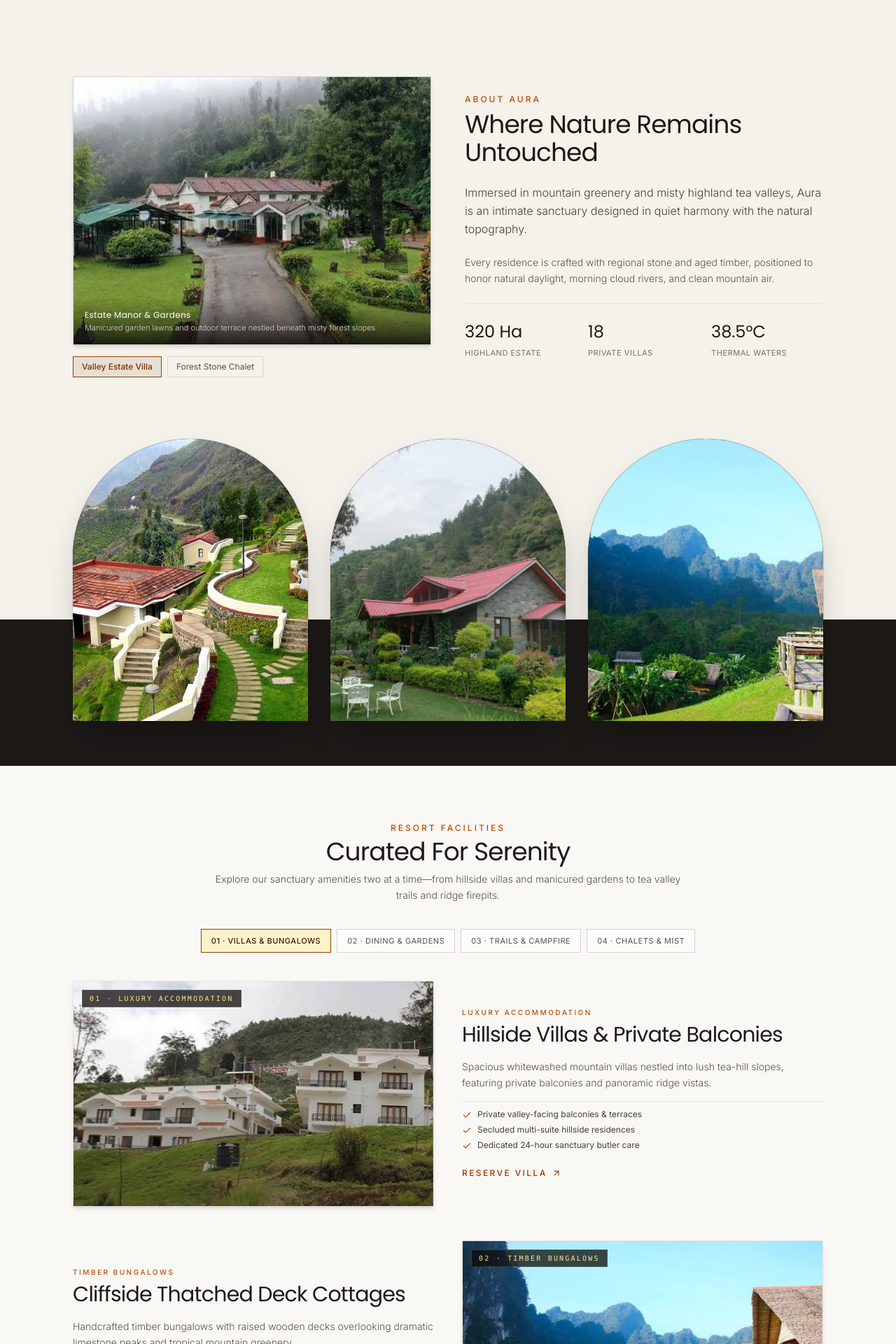
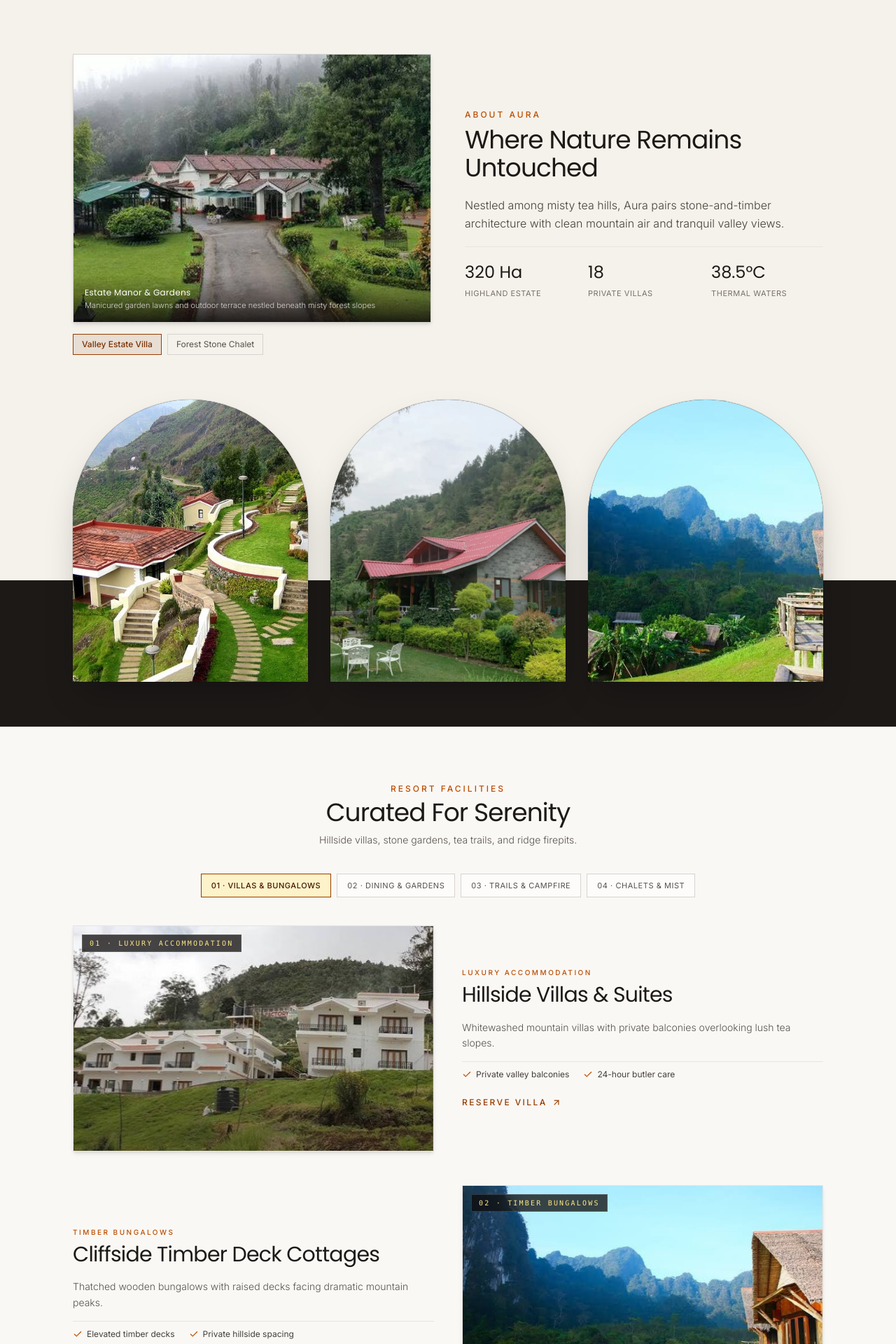
Before and after one commit to Rishanthi2004/resortttt, a React (Vite) app: page / in a window 1280 px wide. Shown: the part 740-2660 px from the top of the page at 70% size. Built offline with nearby package versions, Linux system fonts and the light colour scheme.

Commit message:
chore: minimize copy and spacing across sections

```diff
--- a/src/components/AboutUs.tsx
+++ b/src/components/AboutUs.tsx
@@ -50,8 +50,8 @@ export const AboutUs: React.FC = () => {
   ];
 
   return (
-    <section id="about" className="pt-20 md:pt-28 bg-[#F5F2EB] dark:bg-stone-900/60 border-t border-stone-200 dark:border-stone-800/80 transition-colors overflow-hidden">
-      <div className="max-w-6xl mx-auto px-6 md:px-10 pb-14 md:pb-20">
+    <section id="about" className="pt-14 md:pt-20 bg-[#F5F2EB] dark:bg-stone-900/60 border-t border-stone-200 dark:border-stone-800/80 transition-colors overflow-hidden">
+      <div className="max-w-6xl mx-auto px-6 md:px-10 pb-10 md:pb-14">
         <div className="grid grid-cols-1 lg:grid-cols-12 gap-12 items-center">
           {/* Real Photographic Showcase with Editorial Left Glide & Crossfade Switcher */}
           <motion.div
@@ -130,7 +130,7 @@ export const AboutUs: React.FC = () => {
           </motion.div>
 
           {/* Simple, Minimalist Narrative with Staggered Editorial Reveal */}
-          <div className="lg:col-span-6 space-y-6">
+          <div className="lg:col-span-6 space-y-5">
             <motion.div
               initial={shouldReduceMotion ? { opacity: 0 } : { opacity: 0, x: 32 }}
               animate={
@@ -170,30 +170,11 @@ export const AboutUs: React.FC = () => {
               }}
               className="text-sm md:text-base text-stone-700 dark:text-stone-300 font-light leading-relaxed"
             >
-              Immersed in mountain greenery and misty highland tea valleys, Aura is an intimate sanctuary designed in quiet harmony with the natural topography.
-            </motion.p>
-
-            <motion.p
-              initial={shouldReduceMotion ? { opacity: 0 } : { opacity: 0, x: 28 }}
-              animate={
-                isVisible
-                  ? { opacity: 1, x: 0 }
-                  : shouldReduceMotion
-                    ? { opacity: 0 }
-                    : { opacity: 0, x: 20 }
-              }
-              transition={{
-                duration: shouldReduceMotion ? 0.25 : 0.7,
-                delay: isVisible && !shouldReduceMotion ? 0.3 : 0,
-                ease: LUXURY_EASE,
-              }}
-              className="text-xs md:text-sm text-stone-600 dark:text-stone-400 font-light leading-relaxed"
-            >
-              Every residence is crafted with regional stone and aged timber, positioned to honor natural daylight, morning cloud rivers, and clean mountain air.
+              Nestled among misty tea hills, Aura pairs stone-and-timber architecture with clean mountain air and tranquil valley views.
             </motion.p>
 
             {/* 3 Simple Minimalist Metrics */}
-            <div className="grid grid-cols-3 gap-4 pt-6 border-t border-stone-200 dark:border-stone-800">
+            <div className="grid grid-cols-3 gap-4 pt-5 border-t border-stone-200 dark:border-stone-800">
               {metrics.map((metric, idx) => (
                 <motion.div
                   key={metric.label}
--- a/src/components/Facilities.tsx
+++ b/src/components/Facilities.tsx
@@ -32,121 +32,81 @@ const FACILITIES_LIST: FacilityItem[] = [
   {
     number: '01',
     category: 'Luxury Accommodation',
-    title: 'Hillside Villas & Private Balconies',
-    description:
-      'Spacious whitewashed mountain villas nestled into lush tea-hill slopes, featuring private balconies and panoramic ridge vistas.',
+    title: 'Hillside Villas & Suites',
+    description: 'Whitewashed mountain villas with private balconies overlooking lush tea slopes.',
     image: RESORT_DATA.userImages.hillsideTwinVillas,
     imageAlt: 'White hillside resort villas with terracotta roof accents nestled on green tea slopes',
-    highlights: [
-      'Private valley-facing balconies & terraces',
-      'Secluded multi-suite hillside residences',
-      'Dedicated 24-hour sanctuary butler care',
-    ],
+    highlights: ['Private valley balconies', '24-hour butler care'],
     actionLabel: 'Reserve Villa',
   },
   {
     number: '02',
     category: 'Timber Bungalows',
-    title: 'Cliffside Thatched Deck Cottages',
-    description:
-      'Handcrafted timber bungalows with raised wooden decks overlooking dramatic limestone peaks and tropical mountain greenery.',
+    title: 'Cliffside Timber Deck Cottages',
+    description: 'Thatched wooden bungalows with raised decks facing dramatic mountain peaks.',
     image: RESORT_DATA.userImages.cliffTimberBungalow,
     imageAlt: 'Thatched timber bungalow with wooden balcony deck overlooking emerald mountain cliffs',
-    highlights: [
-      'Elevated timber decks with mountain views',
-      'Natural thatched roofs & warm wood interiors',
-      'Quiet hillside spacing for total privacy',
-    ],
+    highlights: ['Elevated timber decks', 'Private hillside spacing'],
     actionLabel: 'Explore Bungalow',
   },
   {
     number: '03',
     category: 'Dining & 24/7 Care',
-    title: 'Estate Manor, Café Terrace & Concierge',
-    description:
-      'Dine beneath shaded outdoor terrace umbrellas at our main colonial manor while our 24/7 concierge coordinates every request.',
+    title: 'Estate Manor & Concierge',
+    description: 'Outdoor café terrace dining at our main manor with 24/7 guest assistance.',
     image: RESORT_DATA.userImages.colonialManorEstate,
     imageAlt: 'Colonial resort manor with manicured green lawns, outdoor café terrace, and misty forest backdrop',
-    highlights: [
-      'All-day dining & tea at the manor terrace',
-      '24/7 private concierge & guest assistance',
-      'Chauffeured estate transport & arrival support',
-    ],
+    highlights: ['All-day terrace dining', '24/7 private concierge'],
     actionLabel: 'Reserve Dining',
   },
   {
     number: '04',
     category: 'Garden & Greenery',
-    title: 'Terraced Hill Gardens & Stone Walkways',
-    description:
-      'Stroll curved stone staircases, natural rock cascades, and sunlit terraced lawns linking each hillside cottage across our lush grounds.',
+    title: 'Terraced Gardens & Walkways',
+    description: 'Curved stone staircases and lush terraced lawns connecting each cottage.',
     image: RESORT_DATA.userImages.heroHillsideRetreat,
     imageAlt: 'Hillside terracotta cottages connected by curved garden walls and stepped stone walkways',
-    highlights: [
-      '320 hectares of mountain estate & gardens',
-      'Stepped stone garden paths & rock cascades',
-      'Terraced hillside viewpoints above the valley',
-    ],
+    highlights: ['320-hectare mountain estate', 'Stepped garden cascades'],
     actionLabel: 'Discover Grounds',
   },
   {
     number: '05',
     category: 'Outdoor Activities',
-    title: 'Sunlit Tea Valley Trails & Expeditions',
-    description:
-      'Explore winding morning dirt trails through emerald tea plantations, guided forest walks, and scenic highland ridge viewpoints.',
+    title: 'Tea Valley Trails & Treks',
+    description: 'Morning walks along winding emerald tea trails and scenic ridge paths.',
     image: RESORT_DATA.userImages.teaValleyTrail,
     imageAlt: 'Sunlit mountain trail winding through terraced emerald tea hills',
-    highlights: [
-      'Guided morning walks through tea estates',
-      'Naturalist-led mountain & canopy treks',
-      'Panoramic valley & lake excursions',
-    ],
+    highlights: ['Guided tea-estate walks', 'Valley & lake treks'],
     actionLabel: 'Plan Expedition',
   },
   {
     number: '06',
     category: 'Campfire Area',
-    title: 'Ridge Firepit Courtyard & Recreation',
-    description:
-      'Gather at dusk around our sunken stone firepit courtyard overlooking the valley peaks, with adjacent outdoor recreation lawns.',
+    title: 'Ridge Firepit & Recreation',
+    description: 'Sunken stone firepit courtyard and outdoor court overlooking the valley.',
     image: RESORT_DATA.userImages.mountainRidgeGrounds,
     imageAlt: 'Mountain ridge resort grounds with stone firepit seating courtyard and outdoor court',
-    highlights: [
-      'Circular stone firepit seating overlooking the valley',
-      'Outdoor ridge recreation & basketball court',
-      'Evening fireside gatherings beneath clear skies',
-    ],
+    highlights: ['Stone firepit seating', 'Outdoor ridge court'],
     actionLabel: 'Arrange Evening',
   },
   {
     number: '07',
     category: 'Tea Estate Retreat',
-    title: 'Misty Tea Plantation Pavilion',
-    description:
-      'Unwind on the elevated veranda of our cloud-line tea plantation retreat, sipping estate-grown infusions as valley mist drifts past.',
+    title: 'Misty Tea Pavilion',
+    description: 'High-altitude tasting veranda surrounded by terraced tea hills in morning mist.',
     image: RESORT_DATA.userImages.mistyChalet,
     imageAlt: 'Hillside tea plantation cottage surrounded by misty terraced tea fields',
-    highlights: [
-      'High-altitude tea tasting & viewing deck',
-      'Surrounded by living terraced tea slopes',
-      'Peaceful sunrise & mist-inversion vistas',
-    ],
+    highlights: ['Estate tea tastings', 'Sunrise mist views'],
     actionLabel: 'Reserve Retreat',
   },
   {
     number: '08',
     category: 'Forest Chalets',
-    title: 'Stone Cottages & Manicured Lawns',
-    description:
-      'Stay in handcrafted stone chalets framed by sculpted evergreen hedges, shaded garden seating, and pine-covered mountain slopes.',
+    title: 'Stone Cottages & Lawns',
+    description: 'Handcrafted stone chalets framed by sculpted hedges and quiet pine trails.',
     image: RESORT_DATA.userImages.stoneCottage,
     imageAlt: 'Stone resort cottage with red roof, trimmed hedges, and outdoor garden seating',
-    highlights: [
-      'Handcrafted stone masonry & private porches',
-      'Manicured hedges & shaded garden lawns',
-      'Direct access to quiet pine ridge trails',
-    ],
+    highlights: ['Private garden porches', 'Pine ridge trail access'],
     actionLabel: 'Explore Chalet',
   },
 ];
@@ -241,13 +201,13 @@ const FacilityShowcaseRow: React.FC<FacilityRowProps> = ({
           {facility.description}
         </p>
 
-        <ul className="space-y-1.5 pt-2.5 border-t border-stone-200 dark:border-stone-800/80">
+        <ul className="flex flex-wrap gap-x-5 gap-y-1.5 pt-2.5 border-t border-stone-200 dark:border-stone-800/80">
           {facility.highlights.map((highlight) => (
             <li
               key={highlight}
-              className="flex items-start gap-2 text-xs text-stone-700 dark:text-stone-300"
+              className="flex items-center gap-1.5 text-xs text-stone-700 dark:text-stone-300"
             >
-              <Check className="w-3.5 h-3.5 text-amber-700 dark:text-amber-300 shrink-0 mt-0.5" />
+              <Check className="w-3.5 h-3.5 text-amber-700 dark:text-amber-300 shrink-0" />
               <span>{highlight}</span>
             </li>
           ))}
@@ -327,7 +287,7 @@ export const Facilities: React.FC<FacilitiesProps> = ({ onOpenBooking }) => {
             Curated For Serenity
           </h2>
           <p className="mt-2 text-xs sm:text-sm text-stone-600 dark:text-stone-400 font-light leading-relaxed">
-            Explore our sanctuary amenities two at a time—from hillside villas and manicured gardens to tea valley trails and ridge firepits.
+            Hillside villas, stone gardens, tea trails, and ridge firepits.
           </p>
         </motion.div>
 
--- a/src/components/Footer.tsx
+++ b/src/components/Footer.tsx
@@ -42,24 +42,24 @@ export const Footer: React.FC<FooterProps> = ({ onNavigateSection }) => {
   return (
     <footer className="bg-stone-900 dark:bg-stone-950 border-t border-stone-800 text-stone-400 text-xs font-light transition-colors">
       {/* Top Footer Banner */}
-      <div className="max-w-7xl mx-auto px-6 md:px-10 py-16 md:py-20">
-        <div className="grid grid-cols-1 md:grid-cols-12 gap-12">
+      <div className="max-w-7xl mx-auto px-6 md:px-10 py-12 md:py-14">
+        <div className="grid grid-cols-1 md:grid-cols-12 gap-10">
           {/* Brand & Coordinates */}
-          <motion.div {...columnMotion(0.06)} className="md:col-span-5 space-y-4">
+          <motion.div {...columnMotion(0.06)} className="md:col-span-5 space-y-3">
             <h3 className="text-xl md:text-2xl font-serif-luxury tracking-[0.25em] text-stone-100 uppercase">
               Aura
             </h3>
             <p className="text-xs text-stone-400 font-light leading-relaxed max-w-sm">
-              An eighteen-residence alpine wilderness eco-retreat situated at 1,420 meters elevation within the Italian Dolomites. Designed for stillness, rejuvenation, and profound silence.
+              An intimate mountain retreat crafted for stillness and panoramic valley calm.
             </p>
-            <div className="pt-2 flex flex-col gap-1.5 text-[11px] font-mono text-stone-400">
+            <div className="pt-1 flex flex-col gap-1.5 text-[11px] font-mono text-stone-400">
               <span className="flex items-center gap-2">
                 <Compass className="w-3.5 h-3.5 text-amber-300/80" />
                 <span>{RESORT_DATA.coordinates} · {RESORT_DATA.elevation}</span>
               </span>
               <span className="flex items-center gap-2">
                 <Phone className="w-3.5 h-3.5 text-amber-300/80" />
-                <span>Private Concierge: +39 0463 90 8820 (24 Hours)</span>
+                <span>Concierge: +39 0463 90 8820 (24/7)</span>
               </span>
             </div>
           </motion.div>
@@ -73,31 +73,31 @@ export const Footer: React.FC<FooterProps> = ({ onNavigateSection }) => {
               <li><button type="button" onClick={() => onNavigateSection?.('home')} className="hover:text-amber-200 transition-colors cursor-pointer text-left">Home</button></li>
               <li><button type="button" onClick={() => onNavigateSection?.('about')} className="hover:text-amber-200 transition-colors cursor-pointer text-left">About Us</button></li>
               <li><button type="button" onClick={() => onNavigateSection?.('facilities')} className="hover:text-amber-200 transition-colors cursor-pointer text-left">Facilities</button></li>
-              <li><button type="button" onClick={() => onNavigateSection?.('gallery')} className="hover:text-amber-200 transition-colors cursor-pointer text-left">Moving Gallery</button></li>
-              <li><button type="button" onClick={() => onNavigateSection?.('contact')} className="hover:text-amber-200 transition-colors cursor-pointer text-left">Contact & Concierge</button></li>
+              <li><button type="button" onClick={() => onNavigateSection?.('gallery')} className="hover:text-amber-200 transition-colors cursor-pointer text-left">Gallery</button></li>
+              <li><button type="button" onClick={() => onNavigateSection?.('contact')} className="hover:text-amber-200 transition-colors cursor-pointer text-left">Contact</button></li>
             </ul>
           </motion.div>
 
           {/* Private Seasonal Allocations Subscription */}
           <motion.div {...columnMotion(0.22)} className="md:col-span-4 space-y-3">
             <h4 className="text-[11px] tracking-[0.25em] uppercase text-stone-200 font-medium">
-              Private Allocations & Solstice Releases
+              Seasonal Updates
             </h4>
             <p className="text-xs text-stone-400 font-light leading-relaxed">
-              We release seasonal booking windows and private chalet buyouts exclusively to our private guest register.
+              Join our private guest register for seasonal availability.
             </p>
 
             {subscribed ? (
               <div className="p-3 bg-amber-950/40 border border-amber-600/40 text-amber-200 text-xs flex items-center gap-2">
                 <CheckCircle2 className="w-4 h-4 text-amber-300 shrink-0" />
-                <span>You have been registered for private seasonal allocations.</span>
+                <span>Registered for seasonal updates.</span>
               </div>
             ) : (
               <form onSubmit={handleSubscribe} className="flex items-center gap-2">
                 <input
                   type="email"
                   required
-                  placeholder="Your private email address"
+                  placeholder="Your email address"
                   value={email}
                   onChange={(e) => setEmail(e.target.value)}
                   className="bg-stone-900 border border-stone-800 text-stone-200 text-xs py-2.5 px-3 focus:outline-none focus:border-amber-300 flex-1 rounded-none"
@@ -110,23 +110,18 @@ export const Footer: React.FC<FooterProps> = ({ onNavigateSection }) => {
                 </button>
               </form>
             )}
-
-            <p className="text-[10px] text-stone-400">
-              Zero unsolicited mail. Strict confidentiality upheld.
-            </p>
           </motion.div>
         </div>
 
         {/* Bottom Hairline & Legal */}
         <motion.div
           {...columnMotion(0.3)}
-          className="mt-16 pt-8 border-t border-stone-900 flex flex-col sm:flex-row items-center justify-between gap-4 text-[11px] text-stone-400"
+          className="mt-10 pt-6 border-t border-stone-900 flex flex-col sm:flex-row items-center justify-between gap-4 text-[11px] text-stone-400"
         >
-          <p>© {new Date().getFullYear()} Aura S.r.l. All rights reserved. Italian Hospitality License No. 4920/TN.</p>
+          <p>© {new Date().getFullYear()} Aura S.r.l. All rights reserved.</p>
           <div className="flex items-center gap-6">
             <span className="hover:text-stone-300 transition-colors cursor-pointer">Privacy Charter</span>
-            <span className="hover:text-stone-300 transition-colors cursor-pointer">Biophilic Architecture</span>
-            <span className="hover:text-stone-300 transition-colors cursor-pointer">Helipad Operations</span>
+            <span className="hover:text-stone-300 transition-colors cursor-pointer">Architecture</span>
           </div>
         </motion.div>
       </div>
--- a/src/components/Hero.tsx
+++ b/src/components/Hero.tsx
@@ -83,14 +83,14 @@ export const Hero: React.FC<HeroProps> = ({ onExploreVillas, onOpenBooking, onNa
 
           <motion.p
             {...reveal(0.28, 22)}
-            className="mt-5 text-base md:text-xl text-stone-100 font-normal leading-relaxed font-sans max-w-2xl mx-auto drop-shadow-[0_2px_8px_rgba(0,0,0,0.7)]"
+            className="mt-4 text-base md:text-lg text-stone-100 font-normal leading-relaxed font-sans max-w-xl mx-auto drop-shadow-[0_2px_8px_rgba(0,0,0,0.7)]"
           >
-            Sunlit cantilevered villas, misty tea hills, and thermal mountain springs crafted in pure harmony with nature.
+            Hillside cottages, misty tea valleys, and tranquil mountain air.
           </motion.p>
 
           <motion.div
             {...reveal(0.4, 20)}
-            className="mt-8 flex flex-wrap items-center justify-center gap-4"
+            className="mt-7 flex flex-wrap items-center justify-center gap-4"
           >
             <motion.button
               whileHover={shouldReduceMotion ? undefined : { y: -2, scale: 1.03 }}
@@ -110,15 +110,6 @@ export const Hero: React.FC<HeroProps> = ({ onExploreVillas, onOpenBooking, onNa
               className="px-7 py-3.5 border border-white/80 hover:border-white text-white hover:bg-white/20 text-xs tracking-[0.2em] uppercase transition-colors backdrop-blur-md bg-black/25 shadow-lg cursor-pointer"
             >
               Explore Facilities
-            </motion.button>
-            <motion.button
-              whileHover={shouldReduceMotion ? undefined : { y: -2 }}
-              whileTap={shouldReduceMotion ? undefined : { scale: 0.97 }}
-              onClick={onNavigateAbout}
-              type="button"
-              className="px-7 py-3.5 border border-white/60 hover:border-white text-white hover:bg-white/20 text-xs tracking-[0.2em] uppercase transition-colors backdrop-blur-md bg-black/25 shadow-lg cursor-pointer"
-            >
-              About Aura
             </motion.button>
           </motion.div>
         </div>
--- a/src/components/MovingGallery.tsx
+++ b/src/components/MovingGallery.tsx
@@ -29,8 +29,8 @@ export const MovingGallery: React.FC = () => {
   const marqueePhotos = [...photos, ...photos];
 
   return (
-    <section id="gallery" className="py-12 sm:py-16 md:py-28 bg-[#F5F2EB] dark:bg-stone-900/60 border-t border-stone-200 dark:border-stone-800/80 relative overflow-hidden transition-colors">
-      <div className="max-w-6xl mx-auto px-4 sm:px-6 md:px-10 mb-6 sm:mb-8 md:mb-10 flex flex-col sm:flex-row sm:items-end justify-between gap-3 sm:gap-4">
+    <section id="gallery" className="py-12 sm:py-14 md:py-20 bg-[#F5F2EB] dark:bg-stone-900/60 border-t border-stone-200 dark:border-stone-800/80 relative overflow-hidden transition-colors">
+      <div className="max-w-6xl mx-auto px-4 sm:px-6 md:px-10 mb-6 sm:mb-8 flex flex-col sm:flex-row sm:items-end justify-between gap-3 sm:gap-4">
         <motion.div
           initial={shouldReduceMotion ? { opacity: 0 } : { opacity: 0, x: -28 }}
           animate={
@@ -53,7 +53,7 @@ export const MovingGallery: React.FC = () => {
             Moving Gallery
           </h2>
           <p className="mt-1.5 sm:mt-2 text-[11px] sm:text-xs text-stone-600 dark:text-stone-400 font-light">
-            Real photography from the resort estate, tea terraces, and mountain valleys.
+            Estate grounds, tea slopes, and mountain vistas.
           </p>
         </motion.div>
 
@@ -148,7 +148,7 @@ export const MovingGallery: React.FC = () => {
         transition={{ duration: 0.5, delay: isVisible ? 0.28 : 0 }}
         className="text-center text-[10px] sm:text-[11px] text-stone-500 dark:text-stone-400 mt-4 sm:mt-6 px-4 tracking-wider uppercase font-sans"
       >
-        Real Photography · Hover to Pause · Click any image to view in full resolution
+        Hover to pause · Click any photo to expand
       </motion.p>
 
       {/* Animated Lightbox Modal */}
```
Also changed, not shown: src/components/Contact.tsx (+5 -5 lines).
